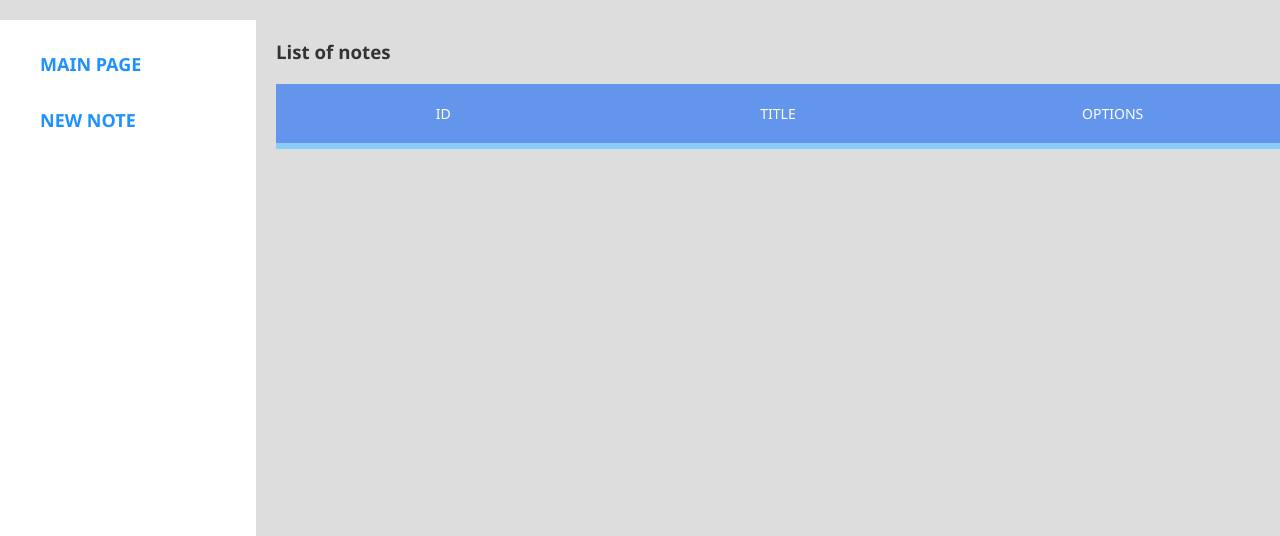
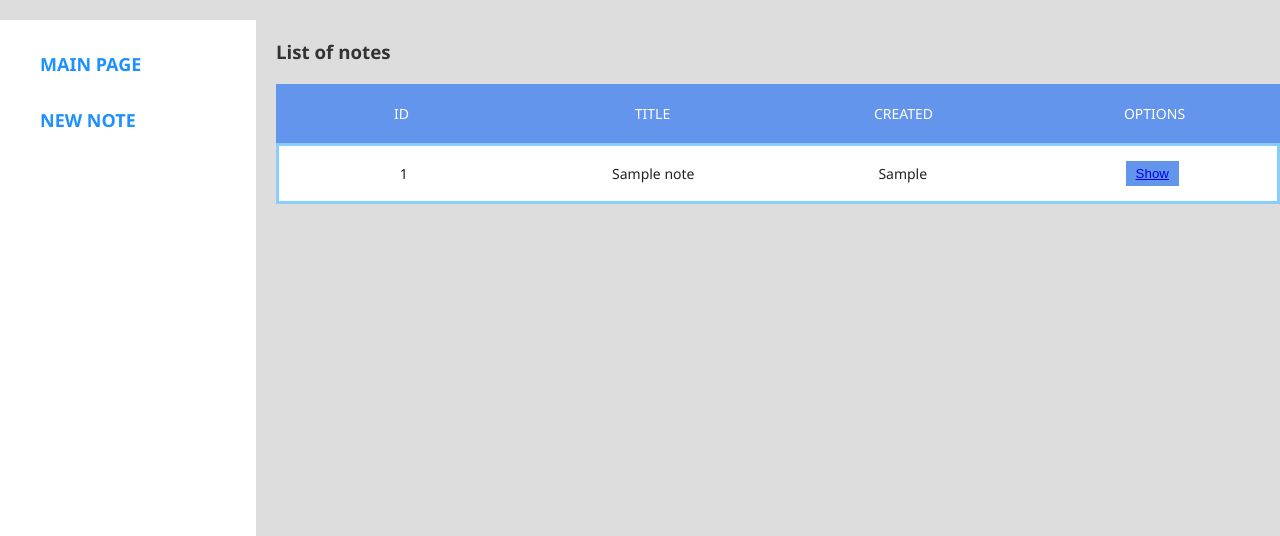
Before and after one commit to Faljen/Swift-Notes, a PHP site: page / in a window 1280 px wide. Shown: the part 159-695 px from the top of the page. Run offline with PHP 8.4, Linux system fonts and the light colour scheme; tables that the repository leaves empty or names only in its code hold one stand-in row (values such as "Sample post"); lists and menus that the app fills with data are empty; some libraries are stand-ins or nearby versions.

Commit message:
List view

```diff
--- a/index.php
+++ b/index.php
@@ -30,5 +30,6 @@ try {
     echo '<h1 style="text-align: center">ERROR!</h1>';
     echo '<h1 style="text-align: center">' . $e->getMessage() . '</h1>';
 } catch (Throwable $e) {
+    echo $e;
     echo '<h1 style="text-align: center">Unknown error!</h1>';
 }
--- a/public/style.css
+++ b/public/style.css
@@ -202,5 +202,39 @@ td {
     font-weight: 300;
     font-size: 14px;
     color: #222;
-    /* border-bottom: solid 1px rgba(255,255,255,0.1); */
 }
+
+.error {
+    /* margin: 0 10px 25px 10px; */
+    /* margin-top:0; */
+    text-align: center;
+    font-weight: 700;
+    color: #ff0000;
+    position: absolute;
+    top: 0;
+    left: 0;
+    width: 100%;
+    background-color: white;
+}
+
+.msg {
+    text-align: center;
+    font-weight: 700;
+    position: absolute;
+    top: 0;
+    left: 0;
+    width: 100%;
+    background-color: white;
+}
+
+button {
+    border: none;
+    background-color: cornflowerblue;
+    padding: 5px 10px;
+    color: white;
+    cursor: pointer;
+}
+
+button:hover {
+    background-color: #4691A4;
+}
--- a/src/Controller.php
+++ b/src/Controller.php
@@ -4,6 +4,7 @@ declare(strict_types=1);
 namespace App;
 
 use App\Exception\ConfigurationException;
+use App\Exception\NotFoundException;
 
 require_once('View.php');
 require_once('exceptions/ConfigurationException.php');
@@ -35,8 +36,6 @@ class Controller
 
     public function run(): void
     {
-        $viewParams = [];
-
         switch ($this->getAction()) {
             case 'newnote':
                 $page = 'newnote';
@@ -55,14 +54,42 @@ class Controller
 
                 }
                 break;
-            case 'list':
+
+            case 'show':
+                $page = 'show';
+                $get = $this->getRequestGet();
+                $id = (int)$get['id'];
+
+                try {
+                    $note = $this->db->getNote($id);
+                } catch (NotFoundException $e) {
+                    header('Location: /?error=notfound');
+                }
+
+                $viewParams = [
+                    'note' => [
+                        'ID' => $note['ID'],
+                        'title' => $note['title'],
+                        'content' => $note['content'],
+                        'created' => $note['created']
+                    ]
+                ];
+                break;
+
+            default:
                 $page = 'list';
-                $notes = $this->db->getNote();
+                $notes = $this->db->getNotes();
                 $data = $this->getRequestGet();
-                $viewParams['before'] = $data['before'] ?? null;
+                $viewParams = [
+                    'notes' => $notes,
+                    'before' => $data['before'] ?? null,
+                    'error' => $data['error'] ?? null
+                ];
+                break;
 
         }
-        $this->view->render($page, $viewParams);
+        $this->view->render($page, $viewParams ?? []);
+
     }
 
     private function getRequestGet(): array
--- a/src/Database.php
+++ b/src/Database.php
@@ -5,9 +5,11 @@ declare(strict_types=1);
 namespace App;
 
 require_once('src/exceptions/DatabaseException.php');
+require_once('src/exceptions/NotFoundException.php');
 
 use App\Exception\ConfigurationException;
 use App\Exception\DatabaseException;
+use App\Exception\NotFoundException;
 use PDO;
 use PDOException;
 use Throwable;
@@ -29,11 +31,32 @@ class Database
         }
     }
 
-    public function getNote(): array
+    public function getNote(int $id): array
     {
-        $query = "SELECT id, title, created FROM notes";
-        $result = $this->connection->query($query);
-        return $result->fetchAll(PDO::FETCH_ASSOC);
+        try {
+            $query = "SELECT * FROM notes WHERE id = $id";
+            $result = $this->connection->query($query);
+            $note = $result->fetch(PDO::FETCH_ASSOC);
+
+        } catch (Throwable $e) {
+            throw new DatabaseException('Error! Failed to fetch a note!');
+        }
+
+        if (!$note) {
+            throw new NotFoundException("Note doesn't exist");
+        }
+        return $note;
+    }
+
+    public function getNotes(): array
+    {
+        try {
+            $query = "SELECT id, title, created FROM notes";
+            $result = $this->connection->query($query);
+            return $result->fetchAll(PDO::FETCH_ASSOC);
+        } catch (Throwable $e) {
+            throw new DatabaseException('Error! Failed to fetch a notes!');
+        }
     }
 
     public function createNote($data): void
--- /dev/null
+++ b/src/exceptions/NotFoundException.php
@@ -0,0 +1,12 @@
+<?php
+
+declare(strict_types=1);
+
+namespace App\Exception;
+
+require_once('AppException.php');
+
+class NotFoundException extends AppException
+{
+
+}
--- a/templates/pages/list.php
+++ b/templates/pages/list.php
@@ -12,12 +12,24 @@
             ?>
         </div>
 
+        <div class="error">
+            <?php
+            if (!empty($params['error'])) {
+                switch ($params['error']) {
+                    case 'notfound':
+                        echo 'A note with this ID doesn\'t exist';
+                }
+            }
+            ?>
+        </div>
+
         <div class="tbl-header">
             <table cellpadding="0" cellspacing="0" border="0">
                 <thead>
                 <tr>
                     <th>ID</th>
                     <th>Title</th>
+                    <th>Created</th>
                     <th>Options</th>
                 </tr>
                 </thead>
@@ -27,7 +39,18 @@
         <div class="tbl-content">
             <table cellpadding="0" cellspacing="0" border="0">
                 <tbody>
-
+                <?php foreach ($params['notes'] ?? [] as $param): ?>
+                    <tr>
+                        <td><?php echo $param['id'] ?></td>
+                        <td><?php echo htmlentities($param['title']) ?></td>
+                        <td><?php echo htmlentities($param['created']) ?></td>
+                        <td>
+                            <button>
+                                <a href="/?action=show&id=<?php echo $param['id'] ?>">Show</a>
+                            </button>
+                        </td>
+                    </tr>
+                <?php endforeach; ?>
                 </tbody>
             </table>
         </div>
```
Also changed, not shown: templates/pages/show.php (added, +12 -0 lines).
